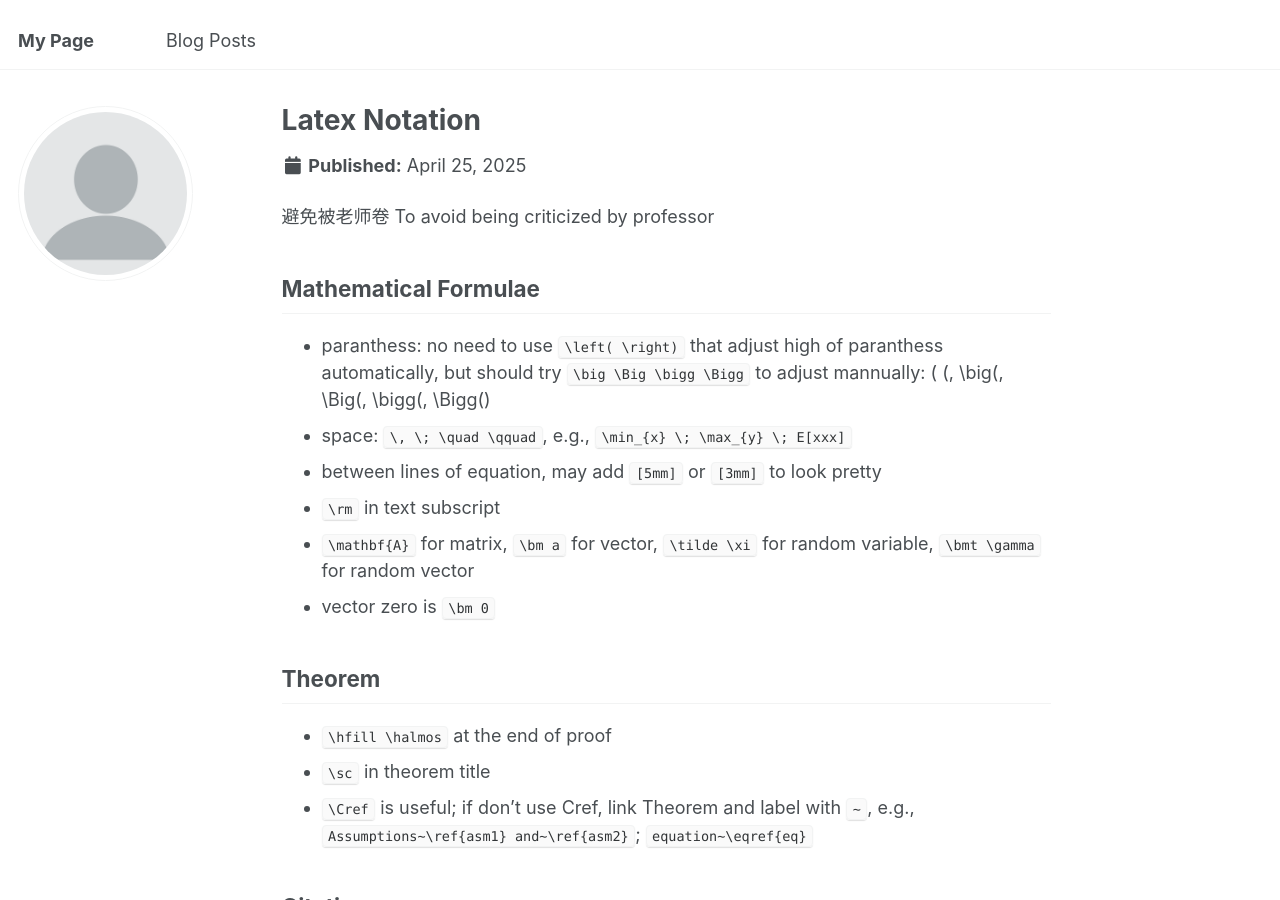
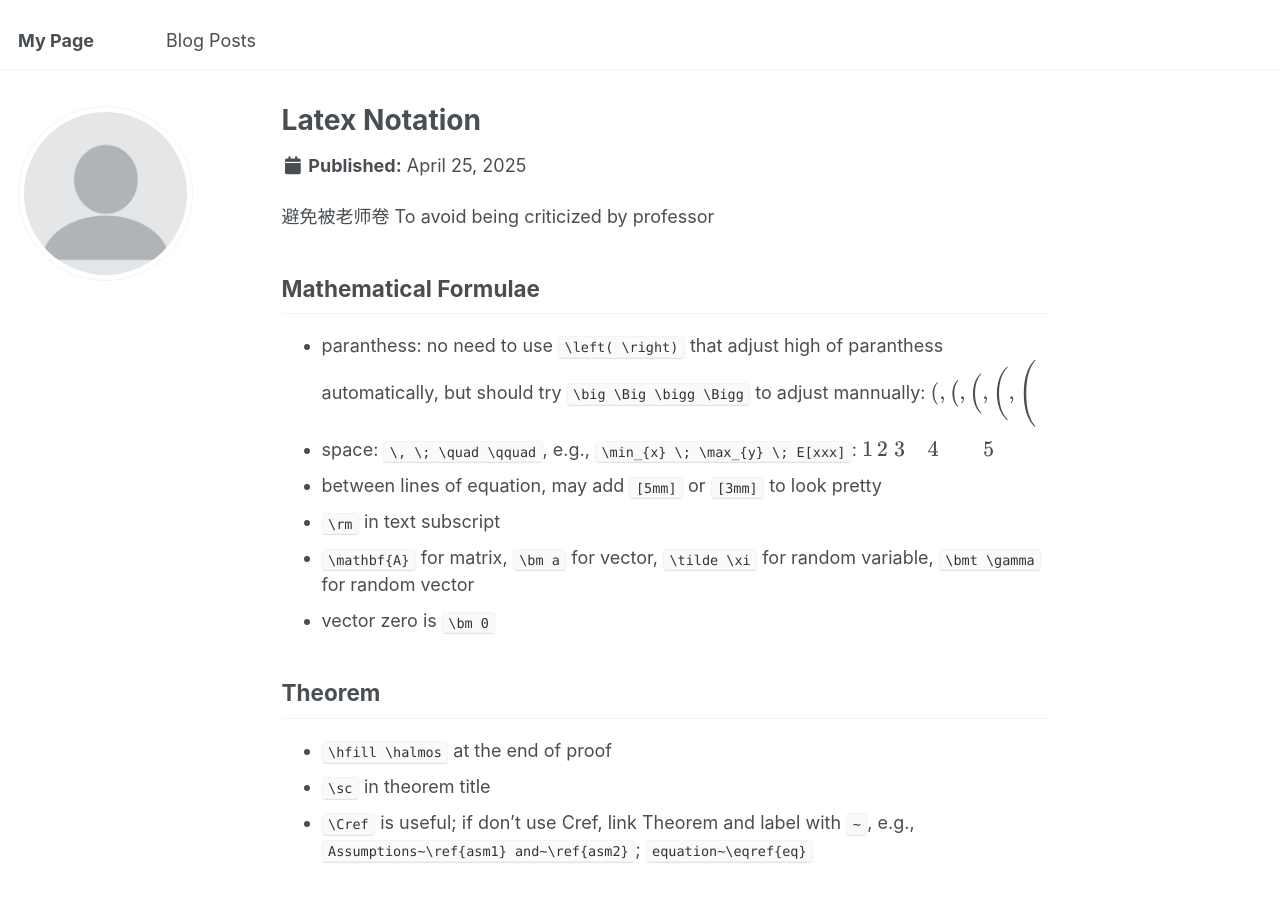
Before and after one commit to JiinnW/JiinnW, a Jekyll site: the page built from _posts/2025-04-25-blog-post-1.md, in a window 1280 px wide and 900 px high. Built offline with Jekyll 4.4.1, drawn with Linux system fonts in a browser that asks for light colours.

Commit message:
Update 2025-04-25-blog-post-1.md

```diff
--- a/_posts/2025-04-25-blog-post-1.md
+++ b/_posts/2025-04-25-blog-post-1.md
@@ -8,8 +8,8 @@ tags:
 
 
 ## Mathematical Formulae
-- paranthess: no need to use `\left( \right)` that adjust high of paranthess automatically, but should try `\big \Big \bigg \Bigg` to adjust mannually: \(  (, \big(, \Big(, \bigg(, \Bigg(\)
-- space: `\, \; \quad \qquad`, e.g., `\min_{x} \; \max_{y} \; E[xxx]`
+- paranthess: no need to use `\left( \right)` that adjust high of paranthess automatically, but should try `\big \Big \bigg \Bigg` to adjust mannually: \\(  (, \big(, \Big(, \bigg(, \Bigg( \\)
+- space: `\, \; \quad \qquad`, e.g., `\min_{x} \; \max_{y} \; E[xxx]`: \\( 1\, 2\; 3\quad 4\qquad 5 \\)
 - between lines of equation, may add `[5mm]` or `[3mm]` to look pretty
 - `\rm` in text subscript
 - `\mathbf{A}` for matrix, `\bm a` for vector, `\tilde \xi` for random variable, `\bmt \gamma` for random vector
@@ -36,4 +36,3 @@ pages={Available at SSRN}
 
 ## Expression
 - However v.s. nevertheless
--
```
